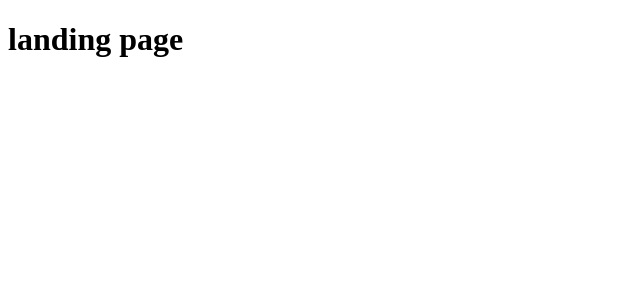
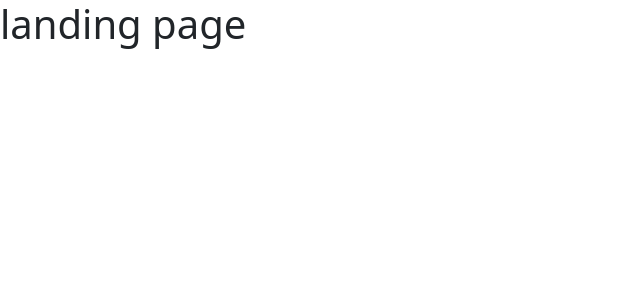
Before and after one commit to mobinkazemi/microservice, a Next.js app in the folder 2.ticketing/client/: page / in a window 1280 px wide. Shown: the top 300 px of the page, without its empty margins (0-640 px from the left). Built offline with nearby package versions, Linux system fonts and the light colour scheme.

Commit message:
ticket client - feat - bootstrap added to client

```diff
--- a/2.ticketing/client/package.json
+++ b/2.ticketing/client/package.json
@@ -10,6 +10,7 @@
   "license": "ISC",
   "description": "",
   "dependencies": {
+    "bootstrap": "^5.3.7",
     "next": "^15.4.6",
     "react": "^19.1.1",
     "react-dom": "^19.1.1"
--- /dev/null
+++ b/2.ticketing/client/pages/_app.js
@@ -0,0 +1,5 @@
+import "bootstrap/dist/css/bootstrap.css";
+
+export default ({ Component, pageProps }) => {
+  return <Component {...pageProps} />;
+};
```
Also changed, not shown: 1 other file (tests, documents, lock files or other folders).
